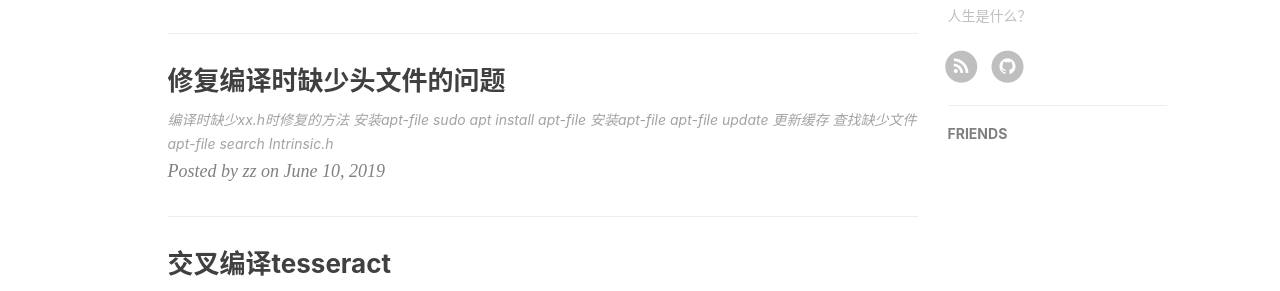
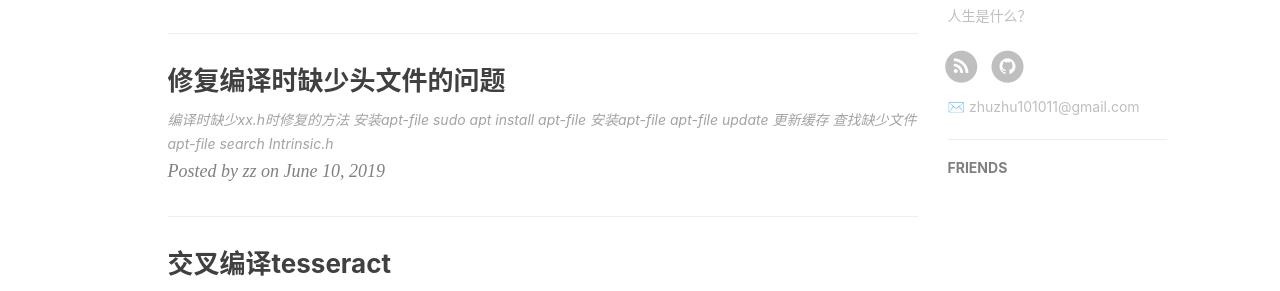
Before and after one commit to chrisju/chrisju.github.io, a Jekyll site: the page built from index.html, in a window 1280 px wide. Shown: the part 817-1108 px from the top of the page. Built offline with Jekyll 4.4.1, drawn with Linux system fonts in a browser that asks for light colours; nearby versions of some CDN libraries; the list of posts is cut into pages by our own code; comment, search, counter and statistics services are not loaded.

Commit message:
Revert "remove email"
This reverts commit 43229cc778ea5d9b827ec9e0fa551fd6a28a5ea9.

```diff
--- a/_config.yml
+++ b/_config.yml
@@ -2,6 +2,7 @@
 title: 伊谢尔伦的一角
 SEOTitle: zz的博客 | 伊谢尔伦的一角
 header-img: img/post-bg-desk.jpg
+email: zhuzhu101011@gmail.com
 description: "Every failure is leading towards success."
 keyword: "zz, chrisju, chris_ju, 伊谢尔伦的一角, zhuzhu101011, linux, 编程"
 url: "http://chrisju.github.io"          # your host, for absolute URL
```
